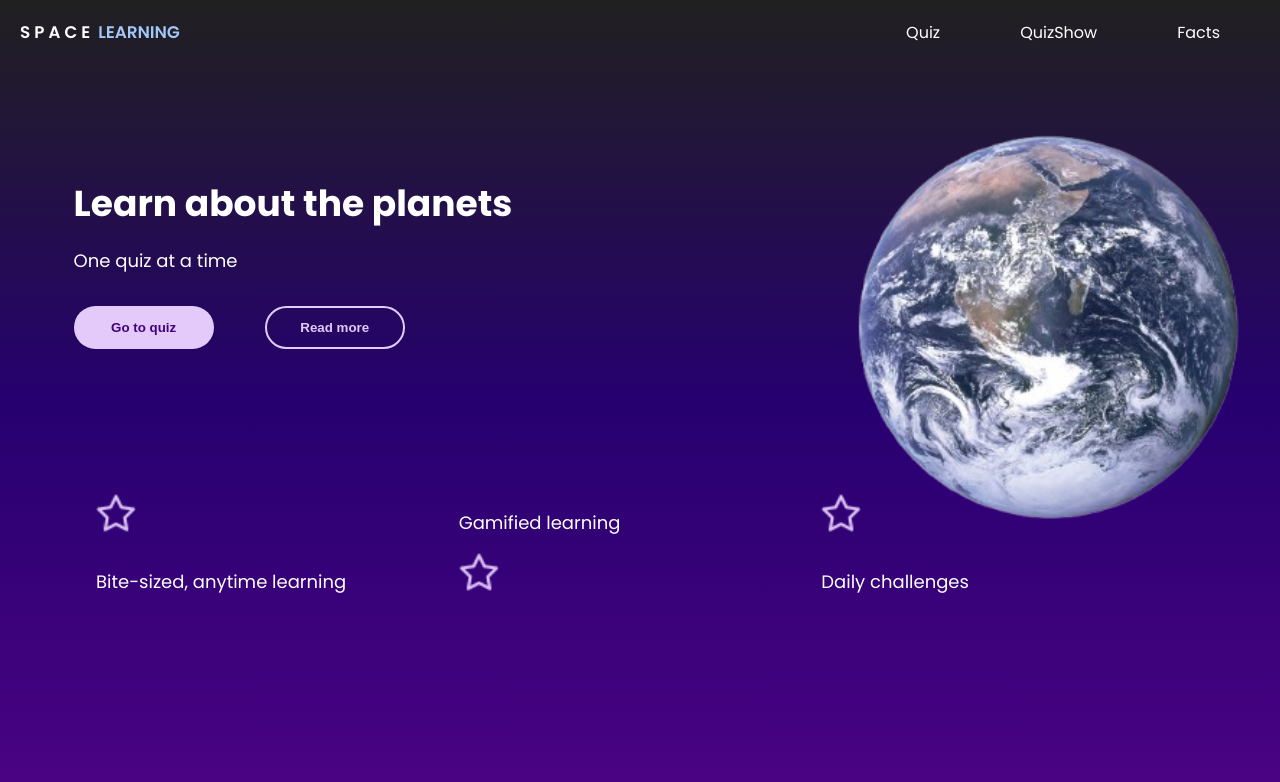
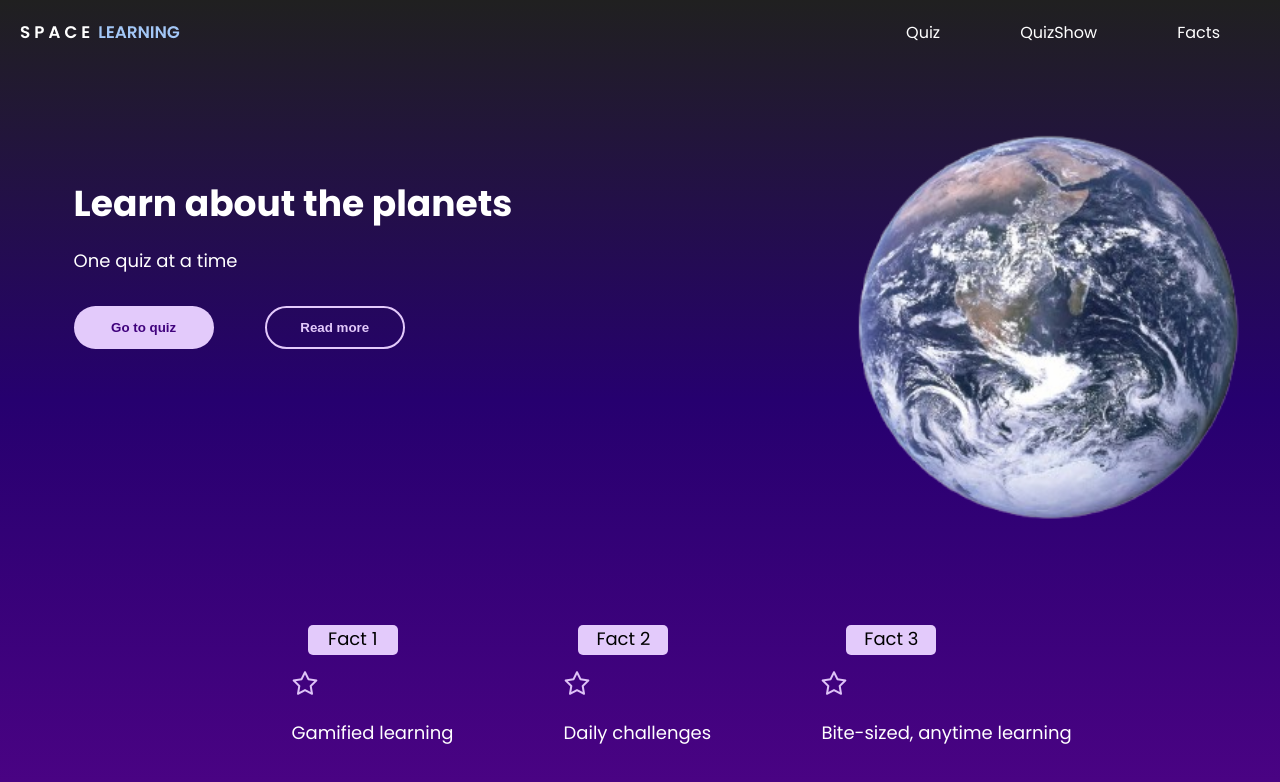
Before and after one commit to maryam891/Grupp3, a Vue app in the folder Grupp3/: page / in a window 1280 px wide. Shown: the top 782 px of the page. Built offline with nearby package versions, Linux system fonts and the light colour scheme.

Commit message:
korrigerar mer css

```diff
--- a/Grupp3/src/views/HomeView.vue
+++ b/Grupp3/src/views/HomeView.vue
@@ -3,14 +3,13 @@
     data() {
       return {
         earthImg:"/assets/image/earth-transparent.png",
-        star: "/assets/image/starImg.png"
+        starImg: "/assets/image/starImg.png"
       }
     }
   };
 </script>
 
 <template>
-  <main>
   <div class="startpage-intro-container">
     <h1>Learn about the planets</h1>
     <p>One quiz at a time</p>
@@ -26,15 +25,23 @@
       <img :src="earthImg" class="earth-img">
     </div>
   </div>
-    <div class="startpage-sellingpoints-container">
-      <img :src="star" alt="Fact 1" class="star">
+  <div id="textContainer">
+    <div>
+      <p class="factText">Fact 1</p>
+      <img :src="starImg" class="star-img">
       <p>Gamified learning</p>
-      <img :src="star" alt="Fact 2" class="star">
-      <p>Bite-sized, anytime learning</p>
-      <img :src="star" alt="Fact 3" class="star">
+    </div>
+    <div>
+      <p class="factText">Fact 2</p>
+      <img :src="starImg" class="star-img">
       <p>Daily challenges</p>
     </div>
-  </main>
+    <div>
+      <p class="factText">Fact 3</p>
+      <img :src="starImg" class="star-img">
+      <p>Bite-sized, anytime learning</p>
+    </div>
+  </div>
 </template>
 
 <style scoped>
@@ -52,10 +59,6 @@
 
 .earth-img {
   height: 70vh;
-}
-
-.star {
-  height: 5vh;
 }
 
 p {
@@ -102,11 +105,33 @@ p {
   color: #27006f;
 }
 
-.startpage-sellingpoints-container {
-  display: grid;
-  grid-template-columns: 1fr 1fr 1fr;
-  grid-template-rows: 1fr 1fr;
-  padding: 6em;
-  margin-bottom: 3em;
+#textContainer {
+  display: flex;
+  width: 800px;
+  flex-direction: row;
+  justify-content: space-between;
+  margin-top: 15px;
+  padding: 10px;
+  position: absolute;
+  top: 73%;
+  left: 22%;
+}
+
+.factText {
+  width: 90px;
+  position: relative;
+  left: 10%;
+  height: 30px;
+  background-color:#E3CAFB;
+  color: black;
+  text-align: center;
+  border-radius: 5px;
+  margin-bottom: 15px;
+}
+
+.starImg {
+  position: relative;
+  margin-bottom: 10px;
+  left: 25%;
 }
 </style>
```
Lines whose indentation alone changed are shown as unchanged.
